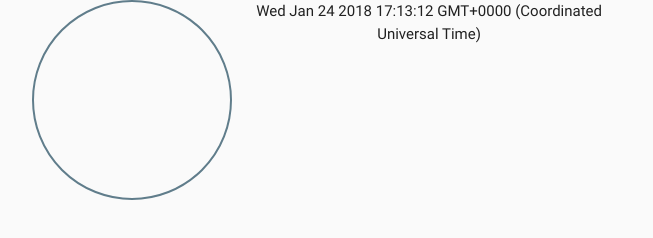
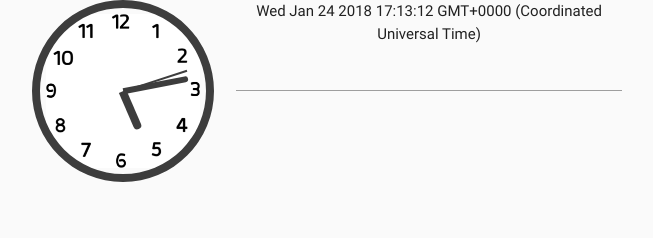
Before and after one commit to LeonadoRivaldo/JS_ALARM, a plain HTML site: page index.html in a window 1280 px wide. Shown: the whole page, without its empty margins (313-966 px from the left). Drawn offline with nearby package versions, Linux system fonts and the light colour scheme.

Commit message:
relogio funcionado

```diff
--- a/css/main.css
+++ b/css/main.css
@@ -1,17 +1,67 @@
 #clock {
-	position: relative;
-    height: 200px;
-    width: 200px;
+    width: 100%;
+    height: auto;
+    margin: 0 auto;
+    position: relative;
+    border: 8px solid #3d3d3d;
+    border-radius: 50%;
+    background: url('./../Clockface-London_UK.PNG');
+    background-size: 93%;
+    background-repeat: no-repeat;
+    background-position: center;
+}
+
+#clock .pointers {
+    position: relative;
+    height: 100%;
+    width: 100%;
     margin: auto;
     border-radius: 100%;
-    border: 2px solid;
-    color: #607d8b;
 }
-#clock .pointers {}
-#clock .pointers .secondsPointer {}
-#clock .pointers .minutesPointer {}
-#clock .pointers .HoursPointer {}
+
+#clock .pointers .HoursPointer {
+    width: 0;
+    height: 0;
+    position: absolute;
+    top: 50%;
+    left: 50%;
+    margin: -4px 0 -4px -25%;
+    padding: 4px 0 4px 25%;
+    background: #3d3d3d;
+    -ms-transform-origin: 100% 50%;
+    transform-origin: 100% 50%;
+    border-radius: 4px 0 0 4px
+}
+
+#clock .pointers .minutesPointer {
+    width: 0;
+    height: 0;
+    position: absolute;
+    top: 50%;
+    left: 50%;
+    margin: -40% -3px 0;
+    padding: 40% 3px 0;
+    background: #3d3d3d;
+    -ms-transform-origin: 50% 100%;
+    transform-origin: 50% 100%;
+    border-radius: 3px 3px 0 0
+}
+
+#clock .pointers .secondsPointer {
+    width: 0;
+    height: 0;
+    position: absolute;
+    top: 50%;
+    left: 50%;
+    margin: -40% -1px 0 0;
+    padding: 40% 1px 0;
+    background: #3d3d3d;
+    -ms-transform-origin: 50% 100%;
+    transform-origin: 50% 100%
+}
 
 #clock .dots {}
+
 #clock .dots .dot {}
+
 #clock .dots .dot.minutes {}
--- a/index.html
+++ b/index.html
@@ -35,6 +35,7 @@
                     </div>
                     <div class="col s8">
                         <div id="relogio"></div>
+                        <input type="text" id="alarm" />
                     </div>
                 </div>
             </div>
@@ -45,8 +46,36 @@
 <script type="text/javascript">
     var relogio = new clock();
     relogio.iniciar();
+
+    var dismiss = false;
+    var soneca = false;
+    var checkAlarm = function(now) {
+
+        var alarm = $("#alarm");
+        var hourset = alarm.val().split(":")[0];
+        var minuteset = alarm.val().split(":")[1];
+        if (soneca) {
+            minuteset = parseInt(minuteset) + 5;
+        }
+        if (parseInt(hourset) == now.getHours() && now.getMinutes() == parseInt(minuteset) && !dismiss) {
+            dismiss = !confirm("Alarme! soneca?");
+            soneca = !dismiss;
+        }
+    }
+
     var verHorario = function() {
-        document.getElementById("relogio").innerHTML = relogio.verHora();
+        var now = new Date();
+        second = now.getSeconds() * 6,
+            minute = now.getMinutes() * 6 + second / 60,
+            hour = ((now.getHours() % 12) / 12) * 360 + 90 + minute / 12;
+        //document.getElementById("relogio").innerHTML = relogio.verHora();
+        document.getElementById("relogio").innerHTML = now;
+        $(".secondsPointer").css('transform', "rotate(" + second + "deg)");
+        $(".minutesPointer").css('transform', "rotate(" + minute + "deg)");
+        $(".HoursPointer").css('transform', "rotate(" + hour + "deg)");
+
+        checkAlarm(now);
+
     }
     setInterval(verHorario, 1001);
 
@@ -55,6 +84,13 @@
     for (let x = 0; x < 59; x++) {
         let minuteDot = `<i class="dot minutes minute_${x}" style="transform:rotate(${(6*x)}deg)"></i>`
     }
+
+
+    var clock = document.getElementById("clock");
+    clock.style.height = clock.offsetWidth + "px";
+    window.addEventListener("resize", function() {
+        clock.style.height = clock.offsetWidth + "px";
+    });
 </script>
 
 </html>
```
Also changed, not shown: Clockface-London_UK.PNG (added).
